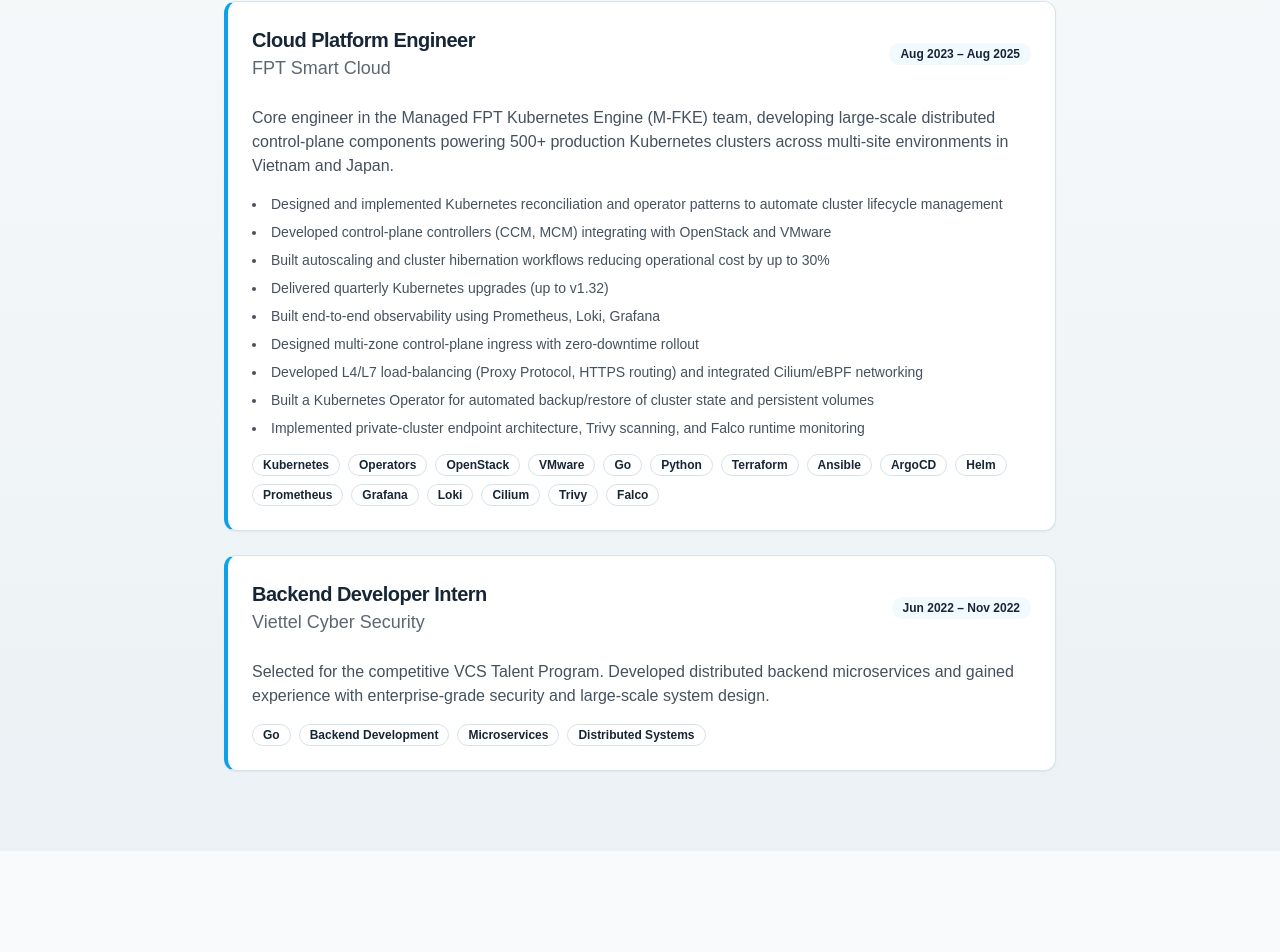
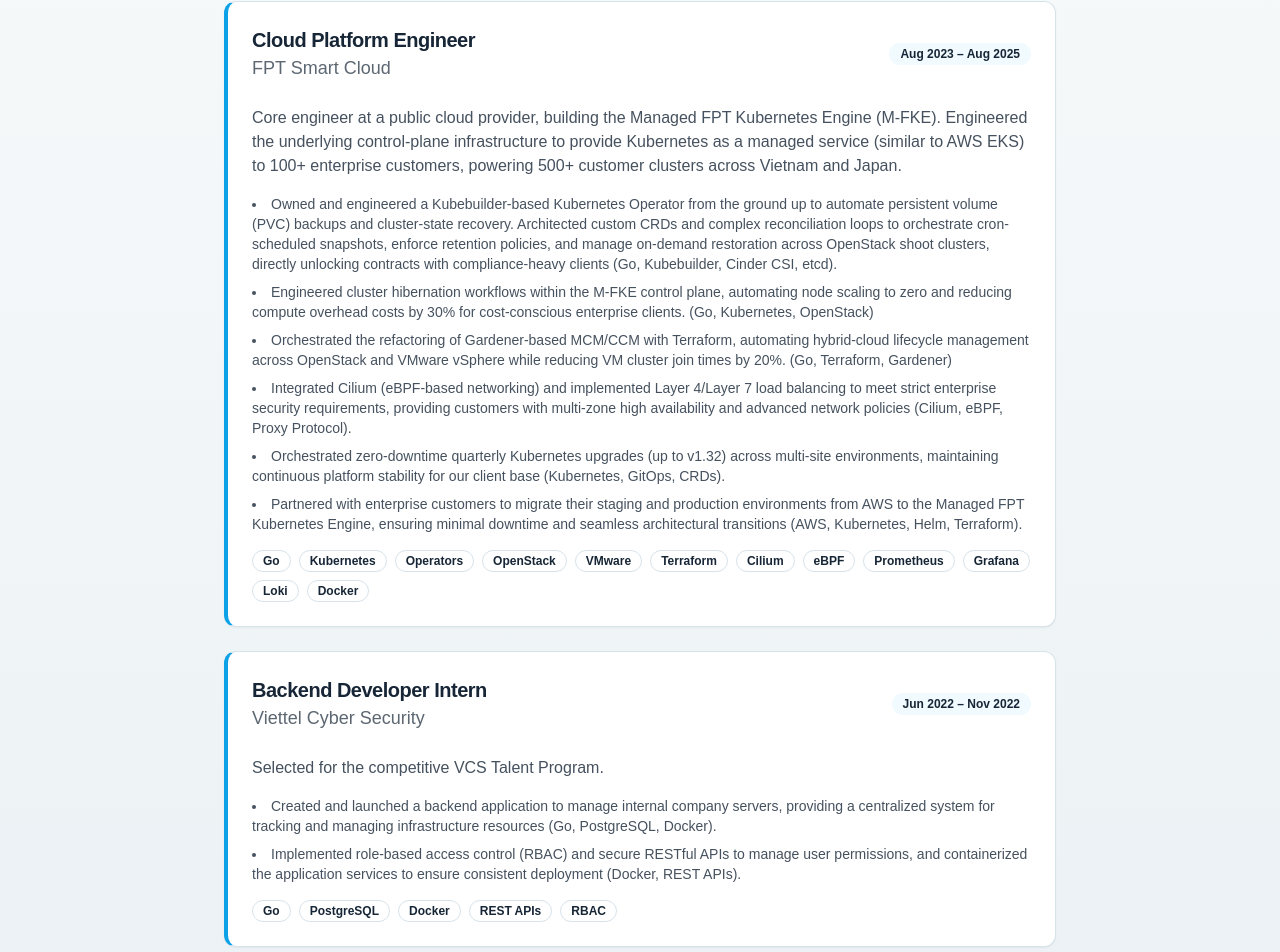
Before and after one commit to vtmhieu/my-digital-hub, a React (Vite) app: page /experiences in a window 1280 px wide. Shown: the part 279-1231 px from the top of the page. Before the commit the page ends 1130 px from the top, so only its background shows below. Built offline with nearby package versions, Linux system fonts and the light colour scheme; the HTML template or start-up script is replaced by a standard one.

Commit message:
feat: Refine About page skills, summary, and education, add certifications, and enrich Experiences with detailed achievements.

```diff
--- a/src/pages/About.tsx
+++ b/src/pages/About.tsx
@@ -8,32 +8,20 @@
 const About = () => {
   const skillCategories = [
     {
-      category: "Programming & Systems",
-      skills: ["Go (primary)", "Python", "Bash", "Linux systems", "Concurrency", "Distributed algorithms", "Erlang-style actor model"]
+      category: "Languages",
+      skills: ["Go", "Python", "Rust", "Bash", "Erlang/OTP"]
     },
     {
-      category: "Cloud-Native & Distributed Systems",
-      skills: ["Kubernetes (control-plane internals)", "Operators/CRDs", "Reconciliation loops", "Controller-runtime", "Multi-cluster management", "Service mesh concepts", "Cilium/eBPF"]
+      category: "Cloud & Infrastructure",
+      skills: ["Kubernetes (Operators/CRDs)", "OpenStack", "VMware vSphere", "Terraform", "Docker", "Linux"]
     },
     {
-      category: "Cloud Infrastructure",
-      skills: ["OpenStack", "VMware vSphere", "Cluster provisioning", "Autoscaling", "Node lifecycle management"]
+      category: "Tools & Databases",
+      skills: ["Prometheus", "Grafana", "Loki", "PostgreSQL", "MySQL", "MongoDB", "Redis", "etcd", "Git", "CI/CD"]
     },
     {
-      category: "Networking & Security",
-      skills: ["L4/L7 load balancing", "Network policies", "RBAC", "Proxy Protocol", "Runtime security (Falco)", "Image scanning (Trivy)"]
-    },
-    {
-      category: "Observability & Reliability",
-      skills: ["Prometheus", "Grafana", "Loki"]
-    },
-    {
-      category: "Data & AI Systems",
-      skills: ["Apache Spark/Flink (batch/stream processing)", "Clustering/Classification", "Association rule mining", "Multi-agent systems (GAMA)"]
-    },
-    {
-      category: "Databases & State",
-      skills: ["PostgreSQL", "MySQL", "MongoDB", "Redis", "etcd"]
+      category: "Core Competencies",
+      skills: ["Distributed Systems Design", "Cloud-Native Architecture", "Networking (eBPF, Cilium)", "Backend Engineering"]
     }
   ];
 
@@ -124,7 +112,7 @@
                 <div>
                   <h2 className="text-2xl font-serif font-bold mb-4 text-accent">Summary</h2>
                   <p className="text-foreground/80 leading-relaxed">
-                    Platform Engineer - Kubernetes Developer passionate about distributed systems, and cloud-native technologies. I have hands-on experience building Kubernetes control-plane components, designing automation with Operators/CRDs, and working with multi-cloud infrastructure using Go and open-source tooling. I enjoy solving complex system problems and contributing to high-impact engineering environments. Currently pursuing an MSc in Software Engineering of Distributed Systems at KTH, I am eager to apply my skills and curiosity to enabling scalable AI and cloud solutions.
+                    Platform Engineer with expertise in Kubernetes and cloud infrastructure, delivering managed services to 100+ enterprise customers. Skilled in automation with Operators/CRDs and building reliable, scalable distributed systems. Available for full-time roles from June 2026.
                   </p>
                 </div>
 
@@ -134,16 +122,26 @@
                     <div className="border-l-4 border-accent pl-4">
                       <h3 className="font-semibold text-lg">MSc in Software Engineering of Distributed Systems</h3>
                       <p className="text-foreground/70">KTH Royal Institute of Technology • 2025 – Now</p>
-                      <p className="text-foreground/60 text-sm mt-1">Stockholm, Sweden — Courses: Distributed Systems, Data Mining, Distributed AI and Intelligence Agents, Introduction to High Performance Computing.</p>
+                      <p className="text-foreground/60 text-sm mt-1">Stockholm, Sweden — Relevant Coursework: Advanced Distributed Systems (Rust, Erlang/OTP), Data Mining (Python)</p>
                     </div>
                     <div className="border-l-4 border-accent pl-4">
                       <h3 className="font-semibold text-lg">BSc in Electronics and Telecommunications</h3>
                       <p className="text-foreground/70">Hanoi University of Science and Technology • 2019 – 2023</p>
-                      <p className="text-foreground/60 text-sm mt-1">GPA: 3.58/4.0 — Ranked first in graduation thesis defense (9.5/10)</p>
+                      <p className="text-foreground/60 text-sm mt-1">GPA: 3.58/4.0 — Ranked 1st in the graduation thesis defense (9.5/10)</p>
                     </div>
                     <div className="border-l-4 border-accent pl-4">
                       <h3 className="font-semibold text-lg">Physics Specialized Student</h3>
                       <p className="text-foreground/70">High School for Gifted Students – HNUE • 2016 – 2019</p>
+                    </div>
+                  </div>
+                </div>
+
+                <div>
+                  <h2 className="text-2xl font-serif font-bold mb-4 text-accent">Certifications</h2>
+                  <div className="space-y-4">
+                    <div className="border-l-4 border-accent pl-4">
+                      <h3 className="font-semibold text-lg">AWS Certified Solutions Architect – Associate (SAA-C03)</h3>
+                      <p className="text-foreground/70">Amazon Web Services</p>
                     </div>
                   </div>
                 </div>
--- a/src/pages/Experiences.tsx
+++ b/src/pages/Experiences.tsx
@@ -7,26 +7,27 @@
       company: "FPT Smart Cloud",
       position: "Cloud Platform Engineer",
       period: "Aug 2023 – Aug 2025",
-      description: "Core engineer in the Managed FPT Kubernetes Engine (M-FKE) team, developing large-scale distributed control-plane components powering 500+ production Kubernetes clusters across multi-site environments in Vietnam and Japan.",
+      description: "Core engineer at a public cloud provider, building the Managed FPT Kubernetes Engine (M-FKE). Engineered the underlying control-plane infrastructure to provide Kubernetes as a managed service (similar to AWS EKS) to 100+ enterprise customers, powering 500+ customer clusters across Vietnam and Japan.",
       achievements: [
-        "Designed and implemented Kubernetes reconciliation and operator patterns to automate cluster lifecycle management",
-        "Developed control-plane controllers (CCM, MCM) integrating with OpenStack and VMware",
-        "Built autoscaling and cluster hibernation workflows reducing operational cost by up to 30%",
-        "Delivered quarterly Kubernetes upgrades (up to v1.32)",
-        "Built end-to-end observability using Prometheus, Loki, Grafana",
-        "Designed multi-zone control-plane ingress with zero-downtime rollout",
-        "Developed L4/L7 load-balancing (Proxy Protocol, HTTPS routing) and integrated Cilium/eBPF networking",
-        "Built a Kubernetes Operator for automated backup/restore of cluster state and persistent volumes",
-        "Implemented private-cluster endpoint architecture, Trivy scanning, and Falco runtime monitoring"
+        "Owned and engineered a Kubebuilder-based Kubernetes Operator from the ground up to automate persistent volume (PVC) backups and cluster-state recovery. Architected custom CRDs and complex reconciliation loops to orchestrate cron-scheduled snapshots, enforce retention policies, and manage on-demand restoration across OpenStack shoot clusters, directly unlocking contracts with compliance-heavy clients (Go, Kubebuilder, Cinder CSI, etcd).",
+        "Engineered cluster hibernation workflows within the M-FKE control plane, automating node scaling to zero and reducing compute overhead costs by 30% for cost-conscious enterprise clients. (Go, Kubernetes, OpenStack)",
+        "Orchestrated the refactoring of Gardener-based MCM/CCM with Terraform, automating hybrid-cloud lifecycle management across OpenStack and VMware vSphere while reducing VM cluster join times by 20%. (Go, Terraform, Gardener)",
+        "Integrated Cilium (eBPF-based networking) and implemented Layer 4/Layer 7 load balancing to meet strict enterprise security requirements, providing customers with multi-zone high availability and advanced network policies (Cilium, eBPF, Proxy Protocol).",
+        "Orchestrated zero-downtime quarterly Kubernetes upgrades (up to v1.32) across multi-site environments, maintaining continuous platform stability for our client base (Kubernetes, GitOps, CRDs).",
+        "Partnered with enterprise customers to migrate their staging and production environments from AWS to the Managed FPT Kubernetes Engine, ensuring minimal downtime and seamless architectural transitions (AWS, Kubernetes, Helm, Terraform)."
       ],
-      skills: ["Kubernetes", "Operators", "OpenStack", "VMware", "Go", "Python", "Terraform", "Ansible", "ArgoCD", "Helm", "Prometheus", "Grafana", "Loki", "Cilium", "Trivy", "Falco"]
+      skills: ["Go", "Kubernetes", "Operators", "OpenStack", "VMware", "Terraform", "Cilium", "eBPF", "Prometheus", "Grafana", "Loki", "Docker"]
     },
     {
       company: "Viettel Cyber Security",
       position: "Backend Developer Intern",
       period: "Jun 2022 – Nov 2022",
-      description: "Selected for the competitive VCS Talent Program. Developed distributed backend microservices and gained experience with enterprise-grade security and large-scale system design.",
-      skills: ["Go", "Backend Development", "Microservices", "Distributed Systems"]
+      description: "Selected for the competitive VCS Talent Program.",
+      achievements: [
+        "Created and launched a backend application to manage internal company servers, providing a centralized system for tracking and managing infrastructure resources (Go, PostgreSQL, Docker).",
+        "Implemented role-based access control (RBAC) and secure RESTful APIs to manage user permissions, and containerized the application services to ensure consistent deployment (Docker, REST APIs)."
+      ],
+      skills: ["Go", "PostgreSQL", "Docker", "REST APIs", "RBAC"]
     },
   ];
 
```
Also changed, not shown: 1 other file (tests, documents, lock files or other folders).
